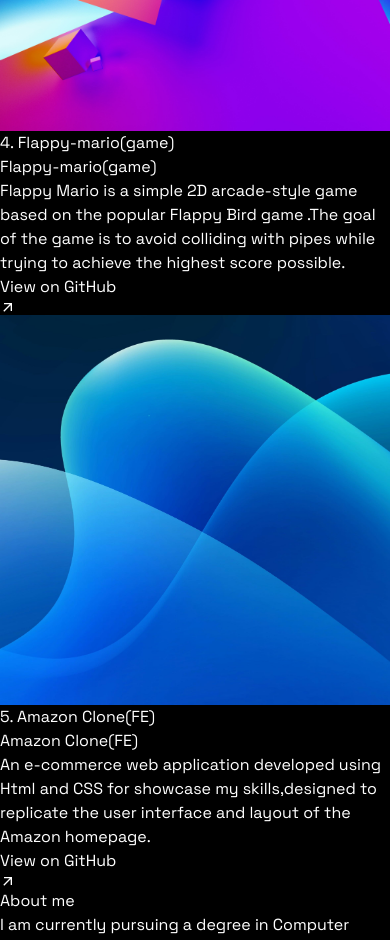
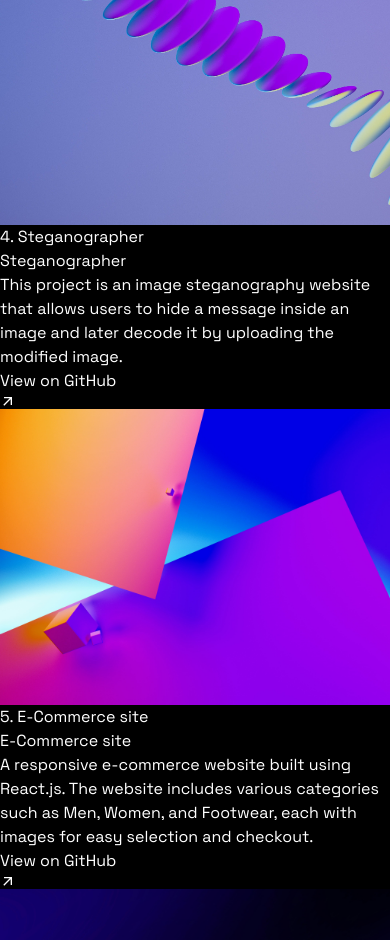
Before and after one commit to LokeshSai29/Portfolio, a React (Vite) app: page / in a window 390 px wide. Shown: the part 2680-3620 px from the top of the page. Built offline with nearby package versions, Linux system fonts and the light colour scheme.

Commit message:
added new projects

```diff
--- a/src/constants/index.jsx
+++ b/src/constants/index.jsx
@@ -13,7 +13,7 @@ import projectImage3 from "../assets/project3.jpeg";
 import projectImage4 from "../assets/project4.jpeg";
 import projectImage5 from "../assets/project5.jpeg";
 import projectImage6 from "../assets/project6.jpeg";
-import { SiLeetcode } from "react-icons/si";
+import { SiLeetcode, SiTailwindcss } from "react-icons/si";
 import { SiCodechef } from "react-icons/si";
 
 
@@ -63,44 +63,42 @@ export const PROJECTS = [
     name: "Weather App",
     description:
       "A weather application that uses the OpenWeatherMap API to fetch and display current weather data and forecasts for various locations, built with React and styled-components.",
-    image: projectImage4,
+    image: projectImage5,
     githubLink: "https://github.com/LokeshSai29/Weather-App",
   },
   {
     id: 4,
+    name: "Steganographer",
+    description:
+      "This project is an image steganography website that allows users to hide a message inside an image and later decode it by uploading the modified image.",
+    image: projectImage4,
+    githubLink: "https://github.com/LokeshSai29/Image-steganography",
+  },
+  {
+    id: 5,
+    name: "E-Commerce site",
+    description:
+      "A responsive e-commerce website built using React.js. The website includes various categories such as Men, Women, and Footwear, each with images for easy selection and checkout. ",
+    image: projectImage3,
+    githubLink: "https://github.com/LokeshSai29/E-commerce-site",
+  },
+  {
+    id: 6,
     name: "Flappy-mario(game)",
     description:
       "Flappy Mario is a simple 2D arcade-style game based on the popular Flappy Bird game .The goal of the game is to avoid colliding with pipes while trying to achieve the highest score possible.",
-    image: projectImage3,
+    image: projectImage6,
     githubLink: "https://github.com/LokeshSai29/FlappyMario",
   },
   {
-    id: 5,
+    id: 7,
     name: "Amazon Clone(FE)",
     description:
       "An e-commerce web application developed using Html and CSS for showcase my skills,designed to replicate the user interface and layout of the Amazon homepage.",
-    image: projectImage2,
+    image: projectImage1,
     githubLink: "https://github.com/LokeshSai29/amazonclone",
   },
 
-  /*
-  {
-    id: 5,
-    name: "Blog Platform",
-    description:
-      "A blogging platform developed with Next.js and Markdown for creating, editing, and publishing blog posts. It features a rich text editor, tag system, and user authentication.",
-    image: projectImage5,
-    githubLink: "https://github.com/user/blog-platform",
-  },
-  {
-    id: 6,
-    name: "Chat Application",
-    description:
-      "A real-time chat application using Firebase for backend services, including user authentication, chat rooms, and instant messaging features. Built with React and Firebase.",
-    image: projectImage6,
-    githubLink: "https://github.com/user/chat-application",
-  },
-  */
 ];
 
 export const BIO = [
@@ -130,8 +128,8 @@ export const SKILLS = [
     experience: "1.5+ years",
   },
   {
-    icon: <FaNodeJs className="text-4xl text-green-600 lg:text-5xl" />,
-    name: "Node.js",
+    icon: <SiTailwindcss className="text-4xl text-blue-400 lg:text-5xl" />,
+    name: "Tailwind CSS",
     experience: "1+ years",
   },
   {
```
